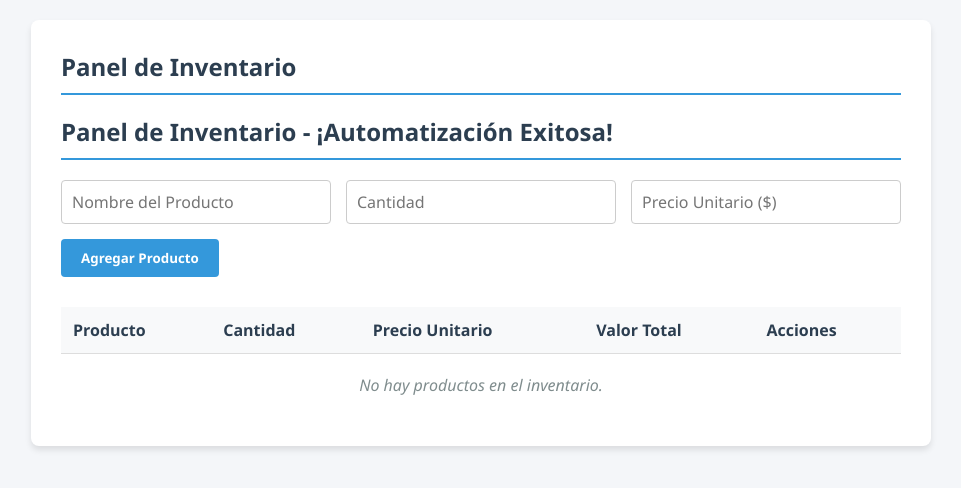
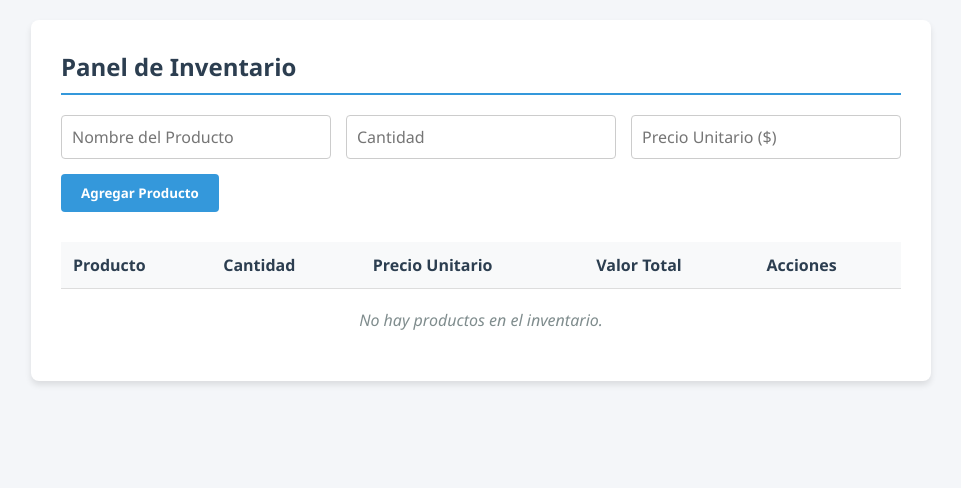
Before and after one commit to YehisonRD74/inventory-dashboard-js, a plain HTML site: page index.html in a window 1280 px wide. Shown: the whole page, without its empty margins (159-1120 px from the left). Drawn offline with Linux system fonts and the light colour scheme.

Commit message:
Quite el mensaje

```diff
--- a/index.html
+++ b/index.html
@@ -106,7 +106,6 @@
 
     <div class="container">
         <h2>Panel de Inventario</h2>
-        <h2>Panel de Inventario - ¡Automatización Exitosa!</h2>
         <form id="inventory-form" class="form-group">
             <input type="text" id="product-name" placeholder="Nombre del Producto" required>
             <input type="number" id="product-qty" placeholder="Cantidad" min="1" required>
```
